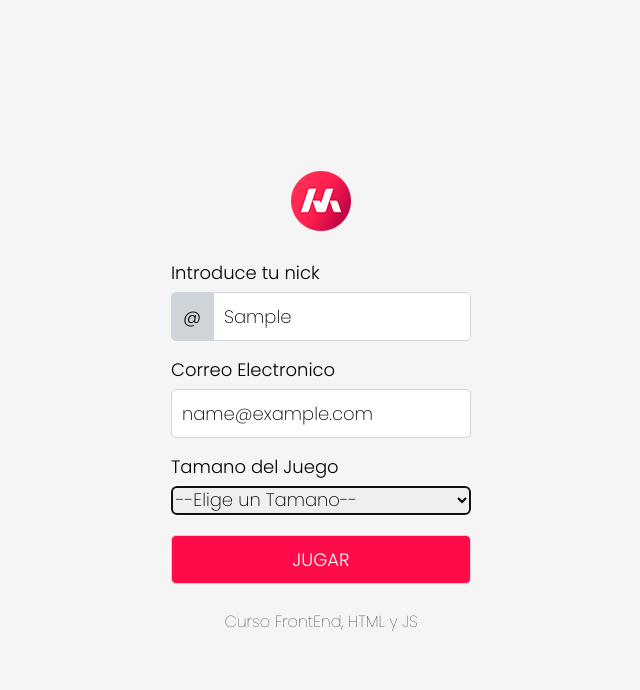
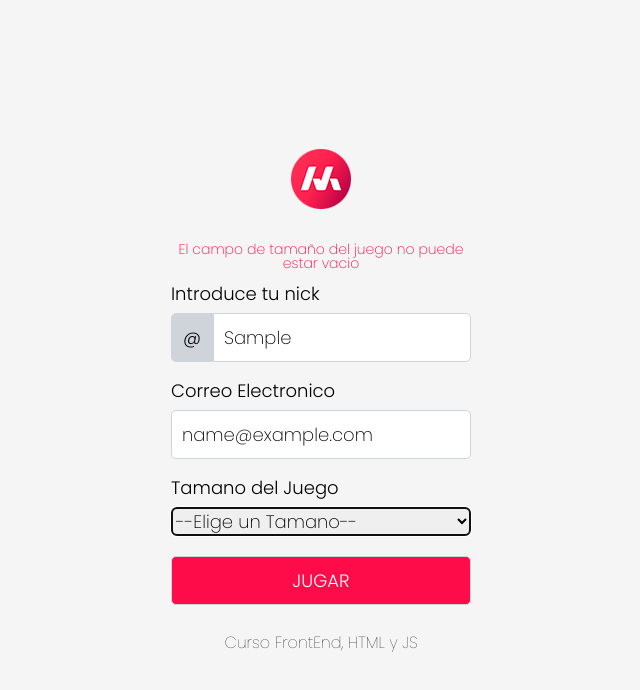
Before and after one commit to ESTEB4NGONZ4LEZ/Masterdots, a plain HTML site: page index.html in a window 1280 px wide. Both pictures are taken after typing "Sample", "name@example.com" into the empty fields and a click on the input "JUGAR". Shown: the whole page, without its empty margins (319-959 px from the left). Drawn offline with Linux system fonts and the light colour scheme.

Commit message:
Agregado validacion formulario

```diff
--- a/css/style.css
+++ b/css/style.css
@@ -78,3 +78,11 @@ footer{
 .containerContent{
     margin: auto;
 }
+
+#error{
+    text-align: center;
+    font-size: 14px;
+    font-weight: 200;
+    color: #fd0c49;
+    margin-bottom: 15px;
+}
--- a/index.html
+++ b/index.html
@@ -29,11 +29,14 @@
             </header>
             <!--FORM-->
             <main>
+                <div>
+                    <p id="error"></p>
+                </div>
                 <form action="juego.html" id="formEntrada">
                     <div class="itemForm">
                         <label for="nick">Introduce tu nick</label>
                         <input type="text" name="nick" value="@" id="nicka" readonly> <!-- readonly le dice al navegador que el input es lo para lectura, no se puede modificar -->
-                        <input type="text" name="nick" id="nick">
+                        <input type="text" name="nick" id="nick" required minlength="3">
                     </div>
                     <div class="itemForm">
                         <label for="email">Correo Electronico</label>
--- a/js/script.js
+++ b/js/script.js
@@ -2,21 +2,24 @@
 const nickInput = document.querySelector('#nick');
 const tamanoInput = document.querySelector('#tamano');
 const formEntrada = document.querySelector('#formEntrada');
+const error = document.querySelector('#error');
 
 //Funciones de evento
 function comprobarForm(event){
     //Comprobar cambios
-    if (nickInput.value.length == 0)
+    if (nickInput.value.match(/(?<!\S)[0-9]/))
     {
         console.log("No hay Nick");
         nickInput.focus();
         event.preventDefault();
+        error.innerText = "El campo de nick no puede empezar con un numero"
         return false;
     } else if (tamanoInput.value == "0")
     {
         console.log("No se ha seleccionado el tamano del panel");
         tamanoInput.focus();
         event.preventDefault();
+        error.innerText = "El campo de tamaño del juego no puede estar vacio"
         return false;
     }
     return true;
```
